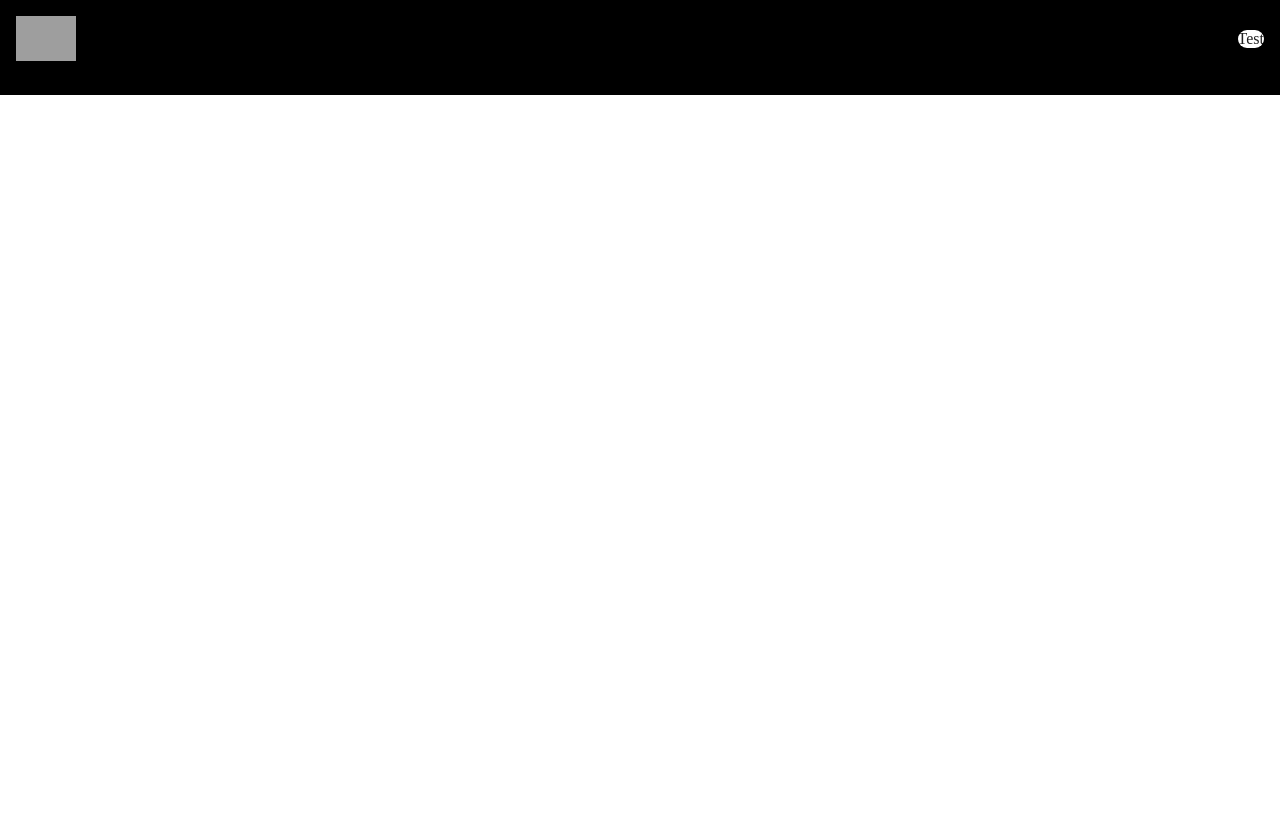
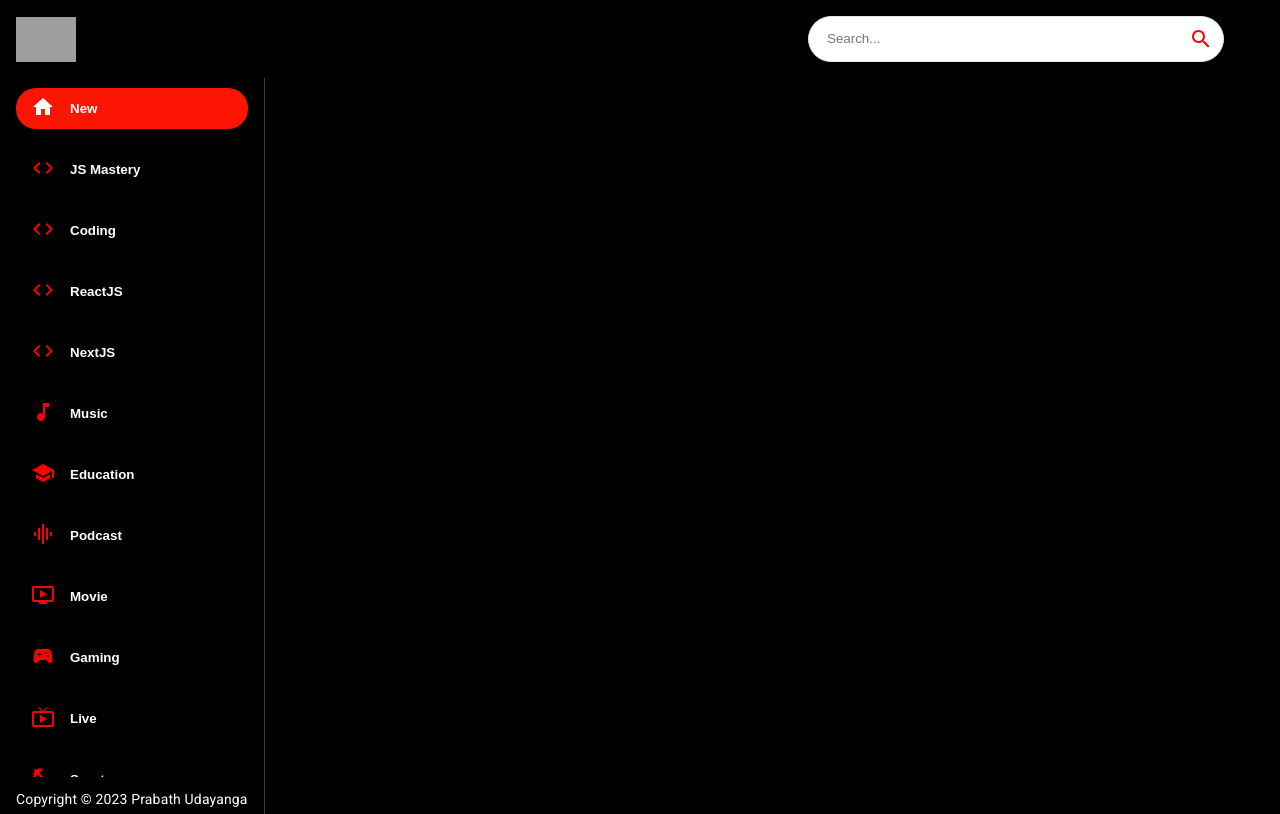
Before and after one commit to prabath1998/youtube_v2, a React (Create React App) app: page / in a window 1280 px wide. Built offline with nearby package versions, Linux system fonts and the light colour scheme; grey boxes are pictures that could not be loaded.

Commit message:
add styles to sidebar

```diff
--- a/src/components/Feed.jsx
+++ b/src/components/Feed.jsx
@@ -1,9 +1,18 @@
-import React from 'react'
+import { useState, useEffect } from "react";
+import { Box, Stack, Typography } from "@mui/material";
+import Sidebar from "./Sidebar";
 
 const Feed = () => {
   return (
-    <div>Feed</div>
-  )
-}
+    <Stack sx={{ flexDirection: { sx: "column", md: "row" } }}>
+      <Box sx={{ height: { sx: "auto", md: "92vh" },borderRight:'1px solid #3d3d3d', px:{sx:0,md:2} }}>
+        <Sidebar/>
+        <Typography className="copyright" variant="body2" sx={{mt:1.5,color:'#fff'}}>
+          Copyright © 2023 Prabath Udayanga
+        </Typography>
+        </Box>
+    </Stack>
+  );
+};
 
-export default Feed
+export default Feed;
--- a/src/components/SearchBar.jsx
+++ b/src/components/SearchBar.jsx
@@ -1,13 +1,18 @@
-import {useState} from 'react';
+import { useState } from 'react';
 import { useNavigate } from 'react-router-dom';
 
 import { Paper, IconButton } from '@mui/material';
-import { SearchIcon } from '@mui/icons-material';
-import { borderRadius } from '@mui/system';
+import { Search } from '@mui/icons-material';
+
 
 const SearchBar = () => {
   return (
-    <Paper component="form" onSubmit={() =>{}} sx={{borderRadius:20}}>Test</Paper>
+    <Paper component="form" onSubmit={() => { }} sx={{ borderRadius: 20, border: '1px solid #e3e3e3', pl: 2,boxShadow:'none', mr:{sm:5} }}>
+      <input className='search-bar' placeholder='Search...' value="" onChange={() => {}}/>
+      <IconButton type='submit' sx={{p:'10px',color:'red'}}>
+        <Search/>
+      </IconButton>
+    </Paper>
   )
 }
 
--- /dev/null
+++ b/src/components/Sidebar.jsx
@@ -0,0 +1,17 @@
+import { Stack } from '@mui/material';
+import { categories } from '../utils/constants';
+
+const selectedCategory = 'New';
+
+const Sidebar = () => (
+    <Stack direction='row' sx={{ overflow: 'auto', height: { sx: "auto", md: "95%" }, flexDirection: { md: 'column' } }}>
+        {categories.map((category) => (
+            <button className='category-btn' style={{background:category.name === selectedCategory && '#FC1503',color:'white'}} key={category.name}>
+                <span style={{color:category.name === selectedCategory ? 'white' : 'red',marginRight:'15px'}}>{category.icon}</span>
+                <span>{category.name}</span>
+            </button>
+        ))}
+    </Stack>
+)
+
+export default Sidebar
--- a/src/components/index.js
+++ b/src/components/index.js
@@ -4,3 +4,4 @@ export { default as ChannelDetail } from './ChannelDetail';
 export { default as VideoDetail } from './VideoDetail';
 export { default as SearchFeed } from './SearchFeed';
 export { default as SearchBar } from './SearchBar';
+export { default as Sidebar } from './Sidebar';
```
